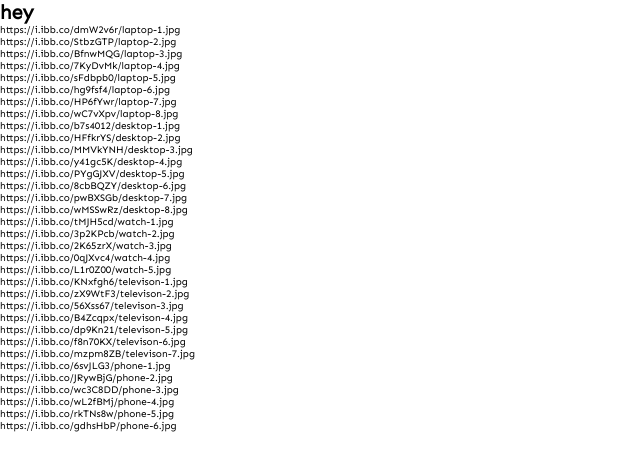
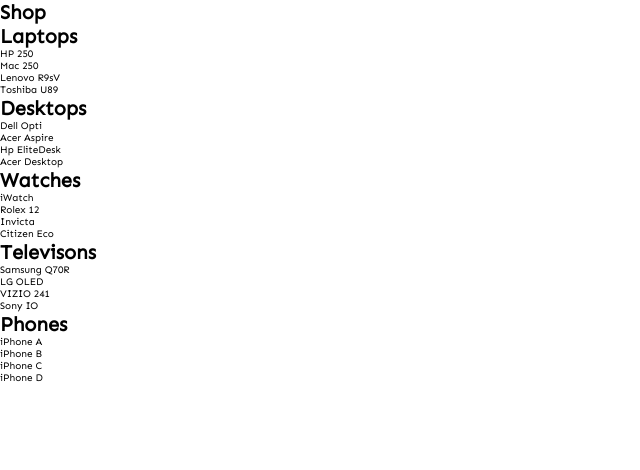
Before and after one commit to andrewmoeggy/aquabit, a React (Create React App) app: page /shop in a window 1280 px wide. Shown: the top 470 px of the page, without its empty margins (0-640 px from the left). Built offline with nearby package versions, Linux system fonts and the light colour scheme.

Commit message:
collection preview and shop page updates

```diff
--- /dev/null
+++ b/src/components/collection-preview/collection-preview.component.jsx
@@ -0,0 +1,21 @@
+import React from 'react';
+
+const CollectionPreview = ({ title, otherItemData }) => {
+  const { items } = otherItemData;
+  console.log(items)
+
+  return (
+    <div className='collection-preview'>
+      <h1 className='title'>{title}</h1>
+      <div className='preview'>
+        {
+          items.filter((item, i) => i < 4).map((item) => {
+            return <div key={item.id}>{item.name}</div>
+          })
+        }
+      </div>
+    </div>
+  );
+}
+
+export default CollectionPreview;
--- a/src/pages/shop/shop.component.jsx
+++ b/src/pages/shop/shop.component.jsx
@@ -1,5 +1,6 @@
 import React, { Component } from 'react';
 import SHOP_DATA from './shop.data';
+import CollectionPreview from '../../components/collection-preview/collection-preview.component';
 
 class ShopPage extends Component {
   constructor(props) {
@@ -13,12 +14,9 @@
     const { collection } = this.state;
     return (
       <div className='shop-page'>
-        <h1>hey</h1>
-        {collection.map((item, i) => {
-          console.log(item);
-          return <div key={i}> {item.items.map((i) => {
-            return <div>{i.imageUrl}</div>
-          })} </div>
+        <h1>Shop</h1>
+        {collection.map(({ title, id, ...otherItemData }, i) => {
+          return <CollectionPreview title={title} otherItemData={otherItemData} key={id} />
         })
         }
       </div>
--- a/src/pages/shop/shop.data.js
+++ b/src/pages/shop/shop.data.js
@@ -12,25 +12,25 @@
       },
       {
         id: 2,
-        name: 'Mac 2000',
+        name: 'Mac 250',
         imageUrl: 'https://i.ibb.co/StbzGTP/laptop-2.jpg',
         price: 18
       },
       {
         id: 3,
-        name: 'itsOver 9000',
+        name: 'Lenovo R9sV',
         imageUrl: 'https://i.ibb.co/BfnwMQG/laptop-3.jpg',
         price: 35
       },
       {
         id: 4,
-        name: 'PC # 10',
+        name: 'Toshiba U89',
         imageUrl: 'https://i.ibb.co/7KyDvMk/laptop-4.jpg',
         price: 25
       },
       {
         id: 5,
-        name: 'Green Beanie',
+        name: 'HP 98VV',
         imageUrl: 'https://i.ibb.co/sFdbpb0/laptop-5.jpg',
         price: 18
       },
```
Also changed, not shown: src/components/collection-preview/collection-preview.styles.scss (added).
